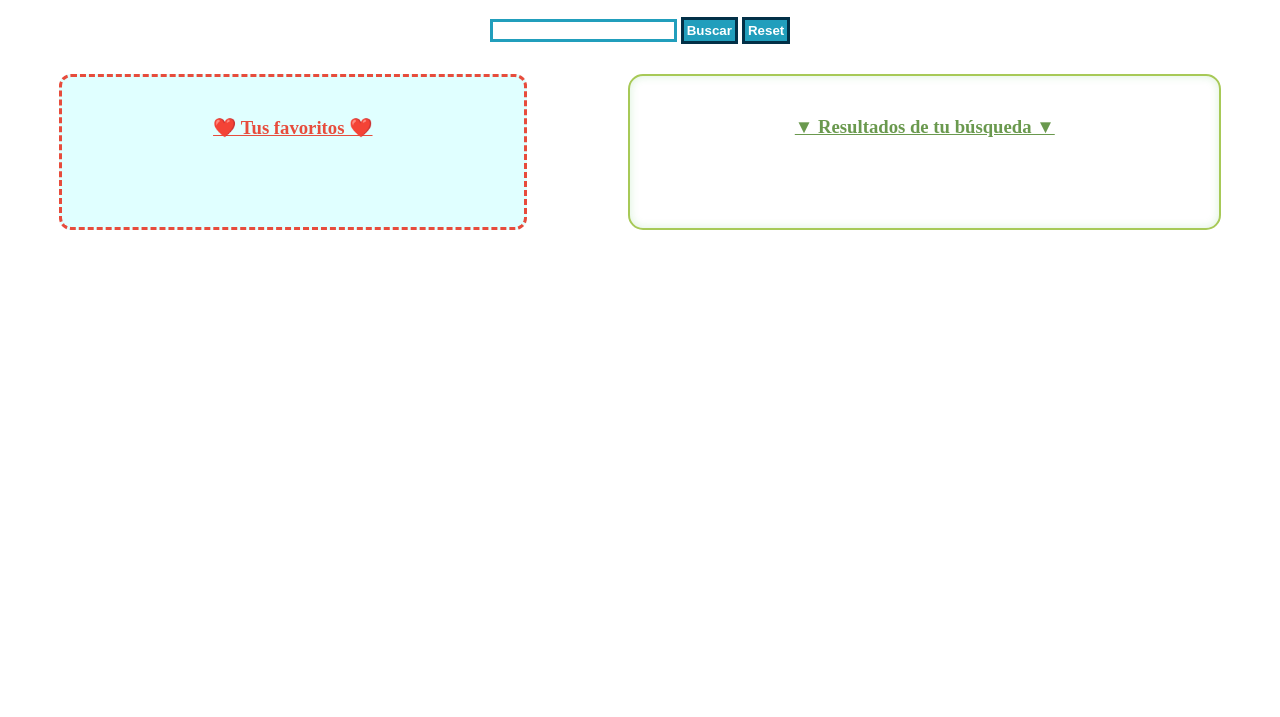
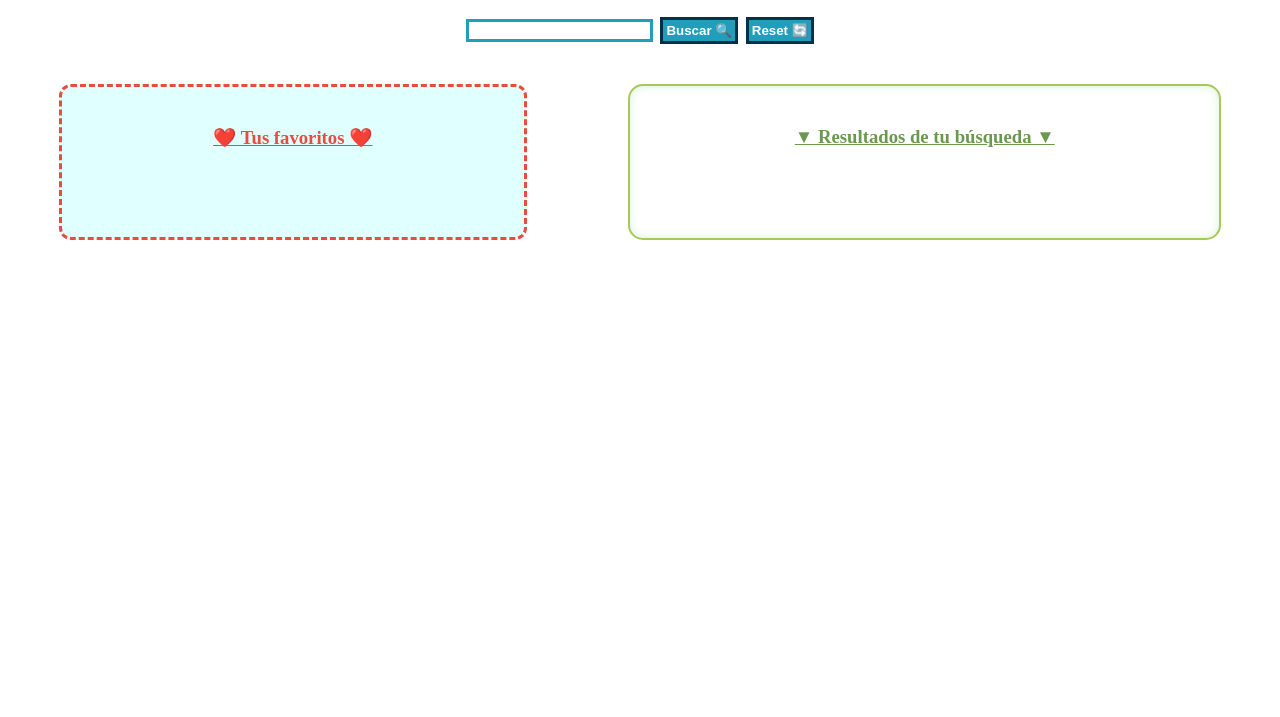
Before and after one commit to Adalab/modulo-2-evaluacion-final-RaquelCosta07, a plain HTML site: page index.html in a window 1280 px wide. Shown: the part 83-800 px from the top of the page. Drawn offline with Linux system fonts and the light colour scheme.

Commit message:
finished ready to merge to main

```diff
--- a/CSS/styles.css
+++ b/CSS/styles.css
@@ -8,6 +8,8 @@ h1 {
 
 .searchDiv {
     justify-self: center;
+    margin: 10px;
+    font-family: monospace;
 }
 .input {
     border: 3px solid #219ebc;
--- a/index.html
+++ b/index.html
@@ -15,8 +15,8 @@
         <div class="searchDiv">
           <label for="search"></label>
           <input id="search" type="text" class="input js-input" />
-          <button class="js-button">Buscar</button>
-          <button class="js-reset-button">Reset</button>
+          <button class="js-button">Buscar 🔍</button>
+          <button class="js-reset-button">Reset 🔄</button>
         </div>
 
         <div class="list">
--- a/js/draft.js
+++ b/js/draft.js
@@ -15,7 +15,7 @@ function renderFavorites() {
 
   for (const favoriteAnime of favoriteAnimeList) {
     favoritesCont.innerHTML += `<div class="favorite-anime">
-      <h5>${favoriteAnime.title}</h5>
+      <h4>${favoriteAnime.title}</h4>
       <img src="${favoriteAnime.images.jpg.image_url}" alt="Imagem de ${favoriteAnime.title}">
     </div>`;
   }
@@ -77,7 +77,7 @@ function handleSearch() {
 
         // Adiciona o HTML para cada anime
         cont.innerHTML += `<div class="js-listOfAnime" id=${anime.mal_id}>
-          <h5>${anime.title}</h5>
+          <h4>${anime.title}</h4>
           <img src="${url}" alt="Imagen de ${anime.title}">
           </div>`;
       }
```
